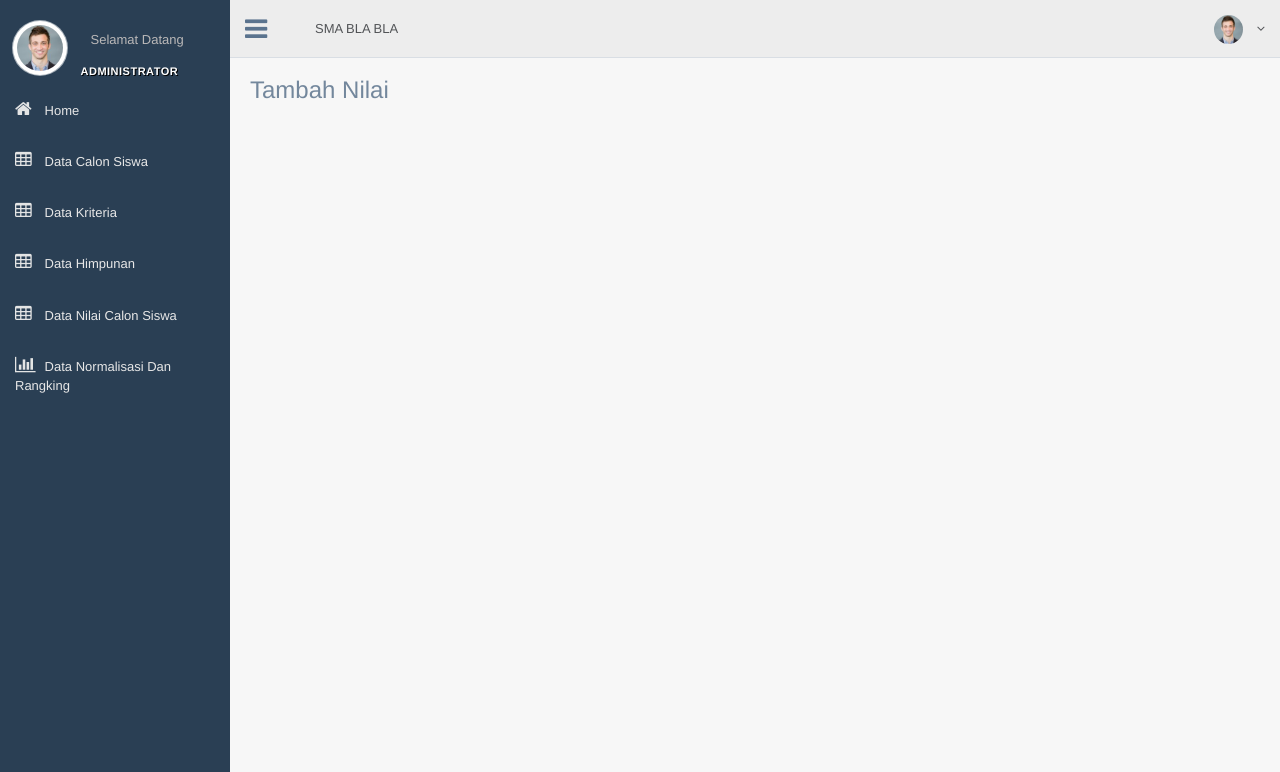
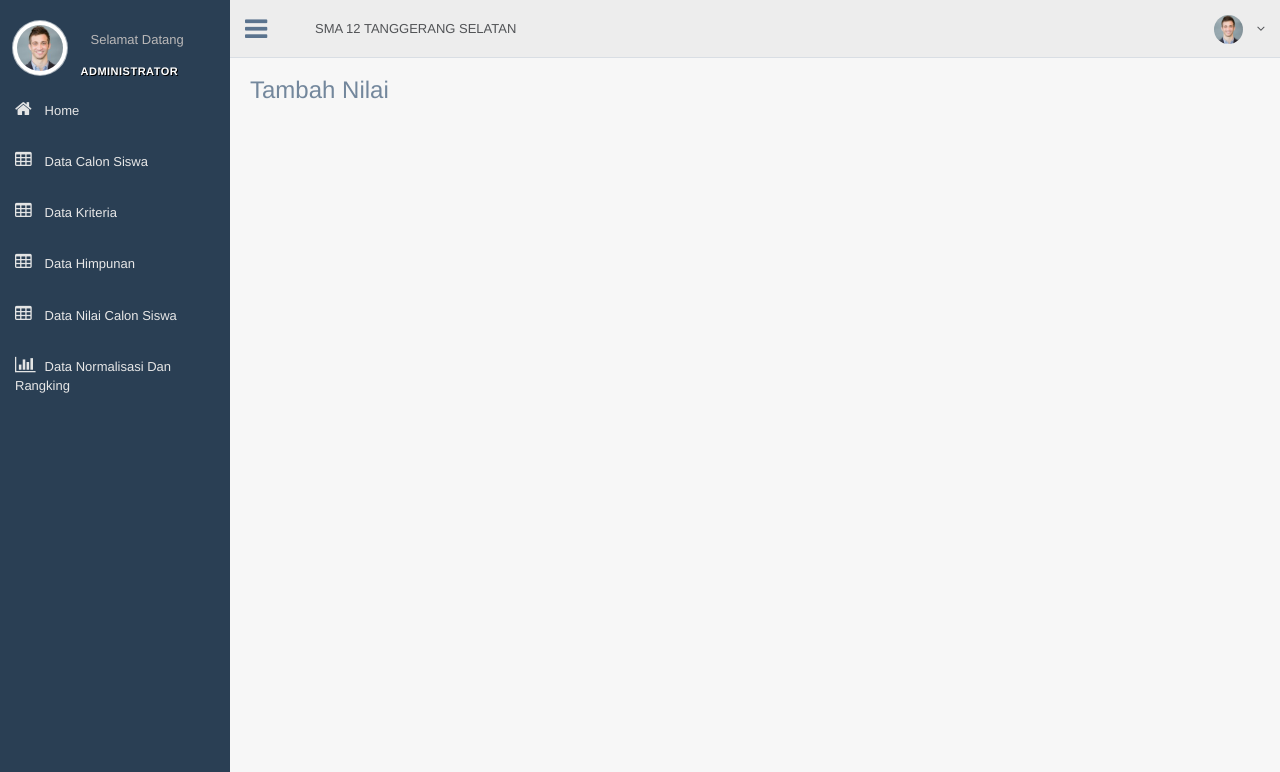
Before and after one commit to RizkiMufrizal/SPK-SAW, a CodeIgniter app: page /SPK-SAW/index.php/admin/calonsiswacontroller/ambilCalonSiswaDanNilaiBerdasarkanNisn/1 in a window 1280 px wide. Shown: the top 772 px of the page. Run offline with CodeIgniter, Linux system fonts and the light colour scheme; data that the repository does not hold is empty.

Commit message:
update layout

```diff
--- a/application/views/admin/layout/HeaderLayout.php
+++ b/application/views/admin/layout/HeaderLayout.php
@@ -53,7 +53,7 @@
             <ul class="nav navbar-nav">
                 <li class="">
                     <a class="user-profile dropdown-toggle">
-                        SMA BLA BLA
+                        SMA 12 TANGGERANG SELATAN
                     </a>
                 </li>
             </ul>
```
